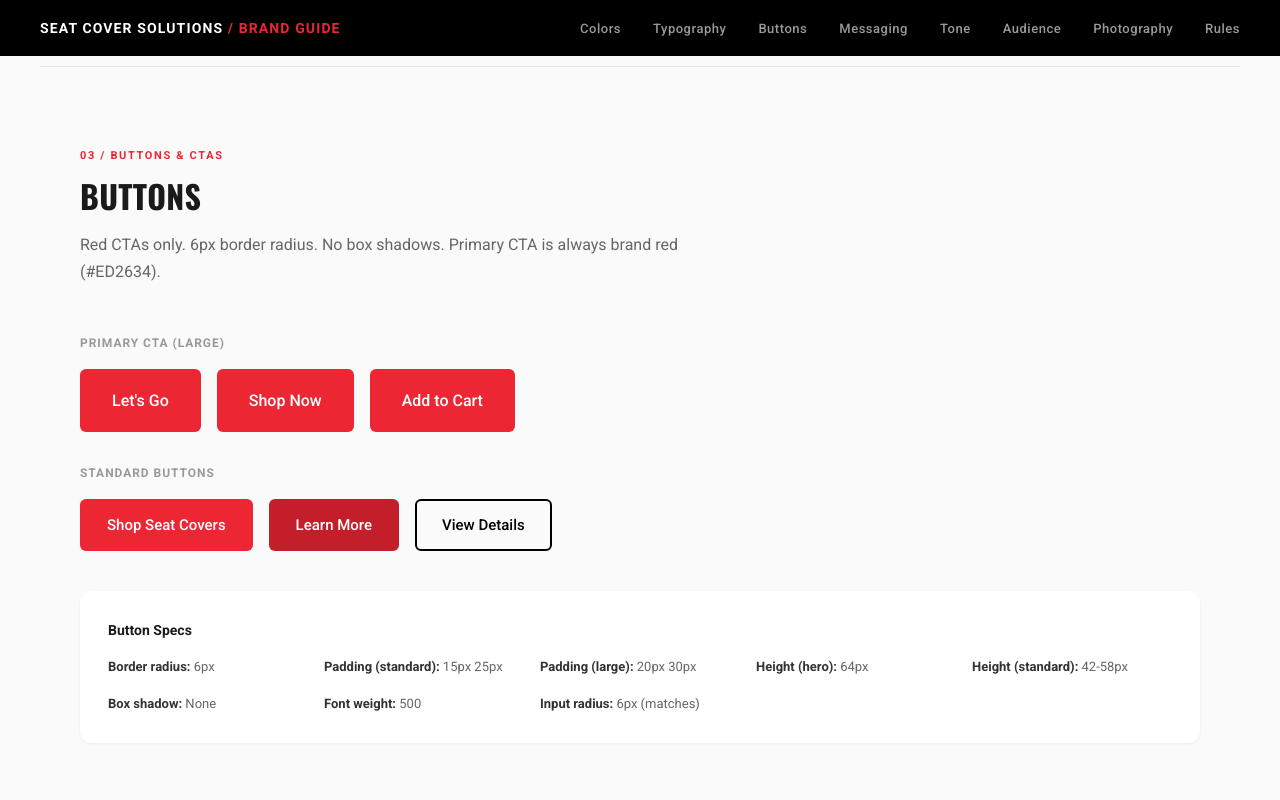
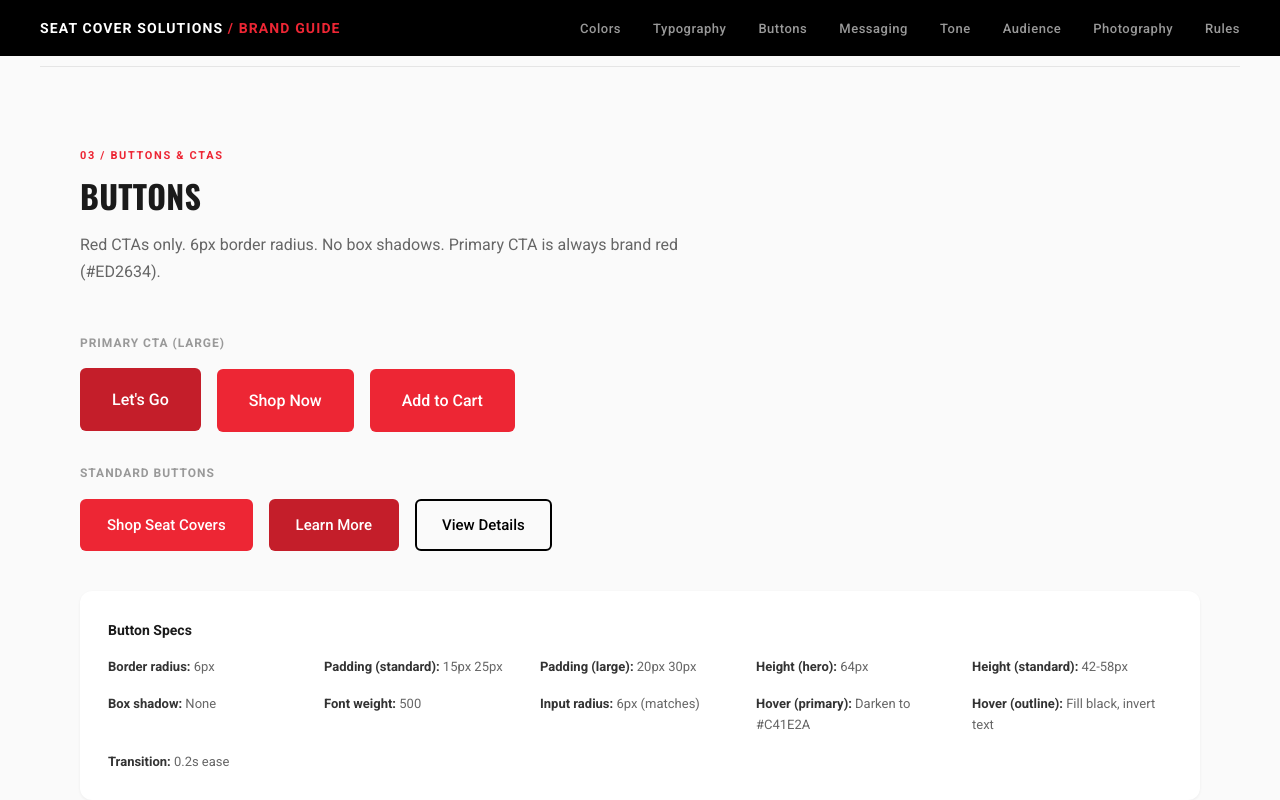
Before and after one commit to sk-gen-7/scs-brand-guide, a plain HTML site: page index.html in a window 1280 px wide. In both pictures the pointer is over the button "Let's Go". Shown: the part 4693-5493 px from the top of the page. Drawn offline with nearby package versions, Linux system fonts and the light colour scheme.

Commit message:
Add button hover states

```diff
--- a/index.html
+++ b/index.html
@@ -251,26 +251,33 @@
       border: 2px solid transparent;
       cursor: pointer;
       font-family: var(--font-body);
+      transition: background 0.2s, border-color 0.2s, color 0.2s, transform 0.15s;
     }
+    .btn:hover { transform: translateY(-1px); }
+    .btn:active { transform: translateY(0); }
     .btn-primary {
       background: var(--brand-red);
       color: #fff;
     }
+    .btn-primary:hover { background: var(--brand-red-dark); }
     .btn-primary-large {
       background: var(--brand-red);
       color: #fff;
       padding: 20px 30px;
       font-size: 16px;
     }
+    .btn-primary-large:hover { background: var(--brand-red-dark); }
     .btn-secondary {
       background: var(--brand-red-dark);
       color: #fff;
     }
+    .btn-secondary:hover { background: #a81823; }
     .btn-outline {
       background: transparent;
       color: #000;
       border-color: #000;
     }
+    .btn-outline:hover { background: #000; color: #fff; }
     .btn-label {
       font-size: 12px;
       color: #999;
@@ -860,6 +867,9 @@
         <div><strong style="color: #333;">Box shadow:</strong> None</div>
         <div><strong style="color: #333;">Font weight:</strong> 500</div>
         <div><strong style="color: #333;">Input radius:</strong> 6px (matches)</div>
+        <div><strong style="color: #333;">Hover (primary):</strong> Darken to #C41E2A</div>
+        <div><strong style="color: #333;">Hover (outline):</strong> Fill black, invert text</div>
+        <div><strong style="color: #333;">Transition:</strong> 0.2s ease</div>
       </div>
     </div>
   </div>
```
